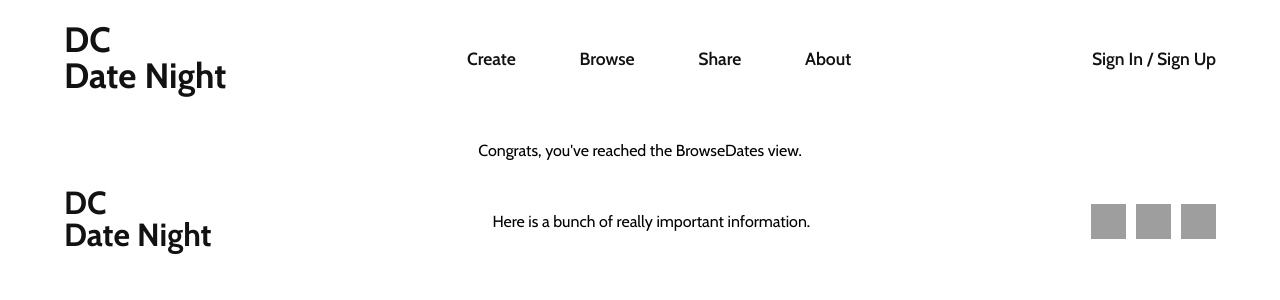
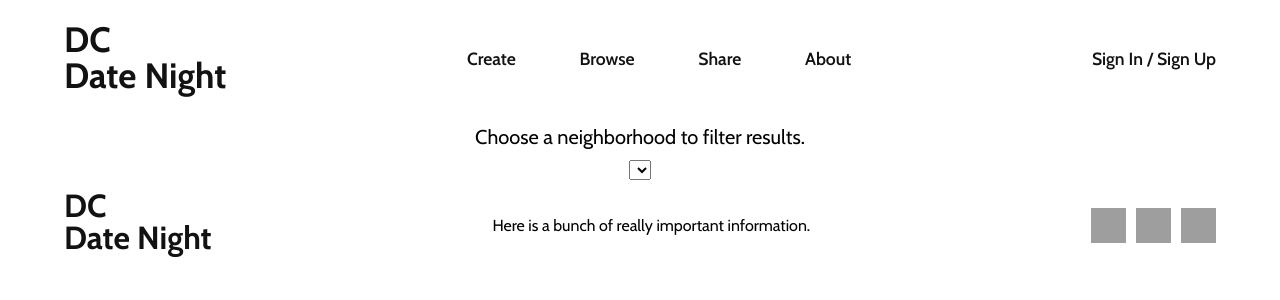
Before and after one commit to kyleblee/dc-date-night, a React (Create React App) app in the folder client/: page /dates in a window 1280 px wide. Shown: the top 300 px of the page. Built offline with nearby package versions, Linux system fonts and the light colour scheme; no server answers; grey boxes are pictures that could not be loaded.

Commit message:
Import NeighborhoodSelect into BrowseDates container. Pass in labelText prop to NeighborhoodSelect. Add constructor with initial state to BrowseDates container. Add mapDispatchToProps and mapStateToProps to BrowseDates. Pass in neighborhoods to NeighborhoodSelect.

```diff
--- a/client/src/containers/BrowseDates.js
+++ b/client/src/containers/BrowseDates.js
@@ -1,11 +1,41 @@
 import React from 'react';
+import { NeighborhoodSelect } from '../components/NeighborhoodSelect';
+import { bindActionCreators } from 'redux';
+import { connect } from 'react-redux';
+import { generateDate, collectNeighborhoodOptions, collectCategoryOptions } from '../actions/dateActions';
 
 class BrowseDates extends React.Component {
+  constructor() {
+    super();
+
+    this.state = {}
+  }
+
+  componentDidMount() {
+    this.props.collectNeighborhoodOptions();
+  }
+
   render() {
     return (
-      <p>Congrats, you've reached the BrowseDates view.</p>
+      <div className="browse-dates">
+        <NeighborhoodSelect
+          labelText="Choose a neighborhood to filter results."
+          neighborhoods={this.props.neighborhoods}/>
+      </div>
     )
   }
 }
 
-export default BrowseDates;
+const mapDispatchToProps = (dispatch) => {
+  return bindActionCreators({
+    collectNeighborhoodOptions: collectNeighborhoodOptions
+  }, dispatch);
+}
+
+const mapStateToProps = (state) => {
+  return {
+    neighborhoods: state.dates.options.neighborhoods
+  }
+}
+
+export default connect(mapStateToProps, mapDispatchToProps)(BrowseDates);
```
